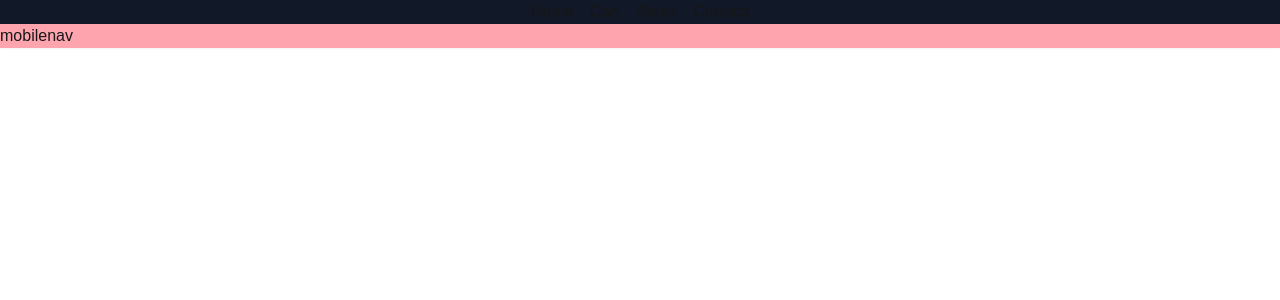
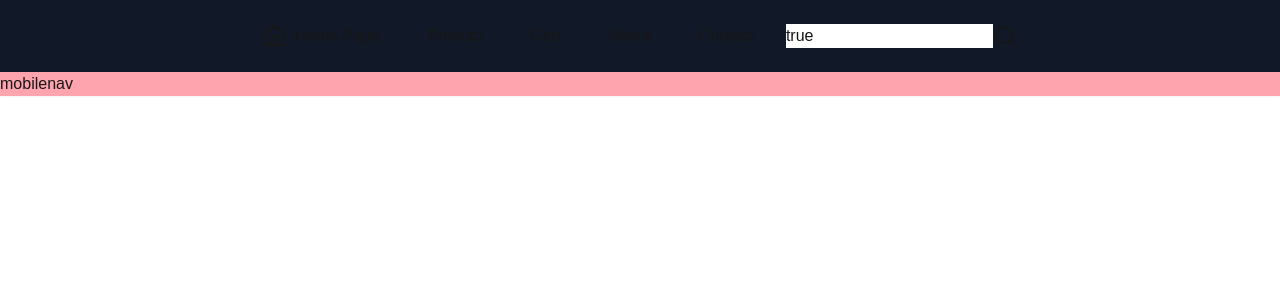
Before and after one commit to awishmu/pasarbone, a Next.js app: page /home in a window 1280 px wide. Shown: the top 300 px of the page. Built offline with nearby package versions, Linux system fonts and the light colour scheme.

Commit message:
menu navbar

```diff
--- a/package.json
+++ b/package.json
@@ -7,14 +7,15 @@
     "dev": "next dev",
     "build": "next build",
     "export": "next export",
-	"start": "NODE_ENV=production node server.js",
-	"predeploy": "npm run build",
+    "start": "NODE_ENV=production node server.js",
+    "predeploy": "npm run build",
     "deploy": "next build && next export && gh-pages -d out"
   },
   "author": "",
   "license": "ISC",
   "description": "",
   "dependencies": {
+    "lucide-react": "^0.454.0",
     "next": "^15.0.2",
     "react": "^18.3.1",
     "react-dom": "^18.3.1",
--- a/src/components/Navbar.tsx
+++ b/src/components/Navbar.tsx
@@ -1,9 +1,12 @@
 import Image from "next/image";
 import Link from "next/link";
+import { House } from 'lucide-react';
+import { Search } from 'lucide-react';
+
 const NavLinks = [
 	{
 		id: 1,
-		name: "Home",
+		name: "Product",
 		link: "/#",
 	},
 	{
@@ -32,16 +35,30 @@ export default function Navbar() {
 				{/*  Mobile menu button */}
 					<button> </button>
 				</div>
+				<div className="">
 					<div className="flex flex-1 items-center justify-center sm:items-stretch sm:justify-start">
-					<div className="">
+						<div className="navright">
 							<ul className="flex space-x-4">
+									<li className="py-6 px-4 hover:bg-gray-700 flex gap-2">
+										<i><House /></i>Home Page
+									</li>
 								{NavLinks.map(({ id, name, link }) => (
-							<li key={id}>
+									<li key={id} className="py-6 px-4 hover:bg-gray-700">
 										<Link href={link}>{name}</Link>
 									</li>
 								))}
 							</ul>
 						</div>
+						<div className="navleft">
+							<form>
+								<div className="flex items-center py-6 px-4">
+									<input className="" type="text" placeholder="...search" name="search" value />
+									<button><i><Search /></i></button>
+								</div>
+							</form>
+						</div>
+					</div>
+
 				</div>
 			</div>
 			</div>
```
Also changed, not shown: 1 other file (tests, documents, lock files or other folders). Lines whose indentation alone changed are shown as unchanged.
